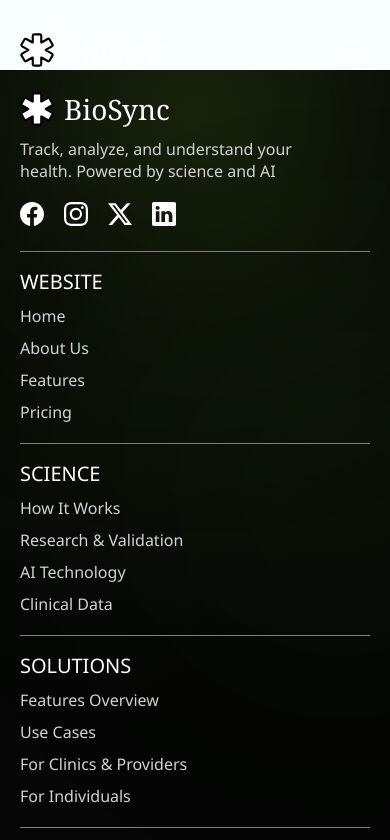
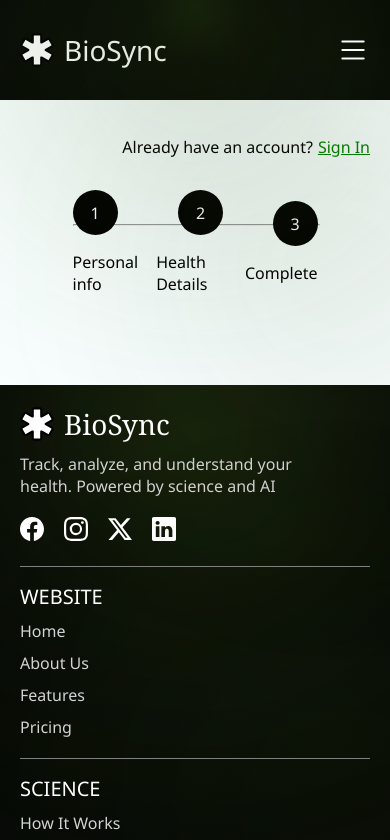
Before and after one commit to richardtomiwa/BioSync, an Angular app: page /register in a window 390 px wide. Before the commit this address led to /. Shown: the top 840 px of the page. Built offline with nearby package versions, Linux system fonts and the light colour scheme.

Commit message:
Routing-started working on registration page

```diff
--- a/src/app/app.routes.ts
+++ b/src/app/app.routes.ts
@@ -1,6 +1,8 @@
 import { Routes } from '@angular/router';
 import { Home } from './pages/home/home';
+import { Register } from './pages/register/register';
 
 export const routes:Routes=[
-  {path: '', component:Home}
+  {path: '', component:Home},
+  {path: 'register', component:Register},
 ];
--- a/src/app/pages/components/navbar/navbar.ts
+++ b/src/app/pages/components/navbar/navbar.ts
@@ -1,24 +1,41 @@
-import { Component, HostListener,Inject, OnInit, Renderer2 } from '@angular/core';
+import { ChangeDetectorRef, Component, HostListener, Inject, OnDestroy, OnInit, Renderer2 } from '@angular/core';
 import { DOCUMENT } from '@angular/core';
+import { NavigationEnd, Router } from '@angular/router';
+import { Subscription } from 'rxjs';
 @Component({
   imports: [],
   selector: 'app-navbar',
   styleUrl: './navbar.scss',
   templateUrl: './navbar.html',
 })
-export class Navbar implements OnInit{
+export class Navbar implements OnInit, OnDestroy {
   ismenuopen=false;
   isscrolled=false;
+  private isHomeRoute = true;
+  private routerSubscription?: Subscription;
 
   constructor(
     @Inject(DOCUMENT) private document:Document,
-    private renderer:Renderer2
+    private renderer:Renderer2,
+    private router: Router,
+    private changeDetector: ChangeDetectorRef,
   ){}
 
   ngOnInit(){
+    this.updateRouteState(this.router.url);
+    this.routerSubscription = this.router.events.subscribe((event) => {
+      if (event instanceof NavigationEnd) {
+        this.updateRouteState(event.urlAfterRedirects);
+      }
+    });
+
     if (typeof window !== 'undefined') {
       this.checkscroll();
     }
+  }
+
+  ngOnDestroy(): void {
+    this.routerSubscription?.unsubscribe();
   }
 
   @HostListener('window:scroll',[])
@@ -43,10 +60,18 @@ export class Navbar implements OnInit{
 
   private checkscroll(){
     if (typeof window === 'undefined') {
-      this.isscrolled = false;
+      this.isscrolled = !this.isHomeRoute;
+      this.changeDetector.markForCheck();
       return;
     }
-    this.isscrolled = window.scrollY > 50;
+    this.isscrolled = !this.isHomeRoute || window.scrollY > 50;
+    this.changeDetector.markForCheck();
+  }
+
+  private updateRouteState(url: string): void {
+    const path = url.split(/[?#]/)[0] || '/';
+    this.isHomeRoute = path === '/';
+    this.checkscroll();
   }
 
   private setscrolllock(lock:boolean){
--- a/src/app/pages/register/register.html
+++ b/src/app/pages/register/register.html
@@ -1 +1,23 @@
-<p>register works!</p>
+<main class="register">
+<div class="signIn">
+    <p>Already have an account? </p><span>Sign In</span>
+</div>
+    <div class="progress">
+
+        <div>
+            <p>1</p>
+            <span>Personal info</span>
+        </div>
+        <div>
+            <p>2</p>
+            <span>Health Details</span>
+        </div>
+        <div>
+            <p>3</p>
+            <span>Complete</span>
+        </div>
+
+        <hr>
+    </div>
+
+</main>
--- a/src/app/pages/register/register.scss
+++ b/src/app/pages/register/register.scss
@@ -1,5 +1,71 @@
+@use '../components/navbar/navbar.scss' as *;
 @media (max-width: 767px) {
+
+.register{
+margin-top: 100px;
+display: flex;
+flex-direction: column;
+align-items: center;
+padding: 20px;
+
+.signIn{
+    display: flex;
+    font-family: $body;
+    width: 100%;
+    justify-content: end;
+    align-items: center;
+    gap: 5px;
+
+    span{
+        color: green;
+        text-decoration: underline;
+    }
+}
 
 
 
+.progress{
+    display: flex;
+    justify-content: space-between;
+    align-items: center;
+    width: 70%;
+    position: relative;
+    font-family: $body;
+
+    div:nth-of-type(3){
+       align-items: end;
+    }
+
+       div:nth-of-type(2){
+       align-items: center;
+    }
+    div{
+        display: flex;
+        flex-direction: column;
+        align-items:normal;
+    p{
+        padding: 10px;
+        width: 25px;
+        height: 25px;
+        display: flex;
+        justify-content: center;
+        align-items: center;
+        background-color: black;
+        color: white;
+        border-radius: 50%;
+        z-index: 1;
+        position: relative;
+        text-align: center;
+    }
+    }
+    hr{
+        width: 100%;
+        color: black;
+        position: absolute;
+        top: 35%;
+        z-index: 0;
+    }
 }
+}
+
+}
```
